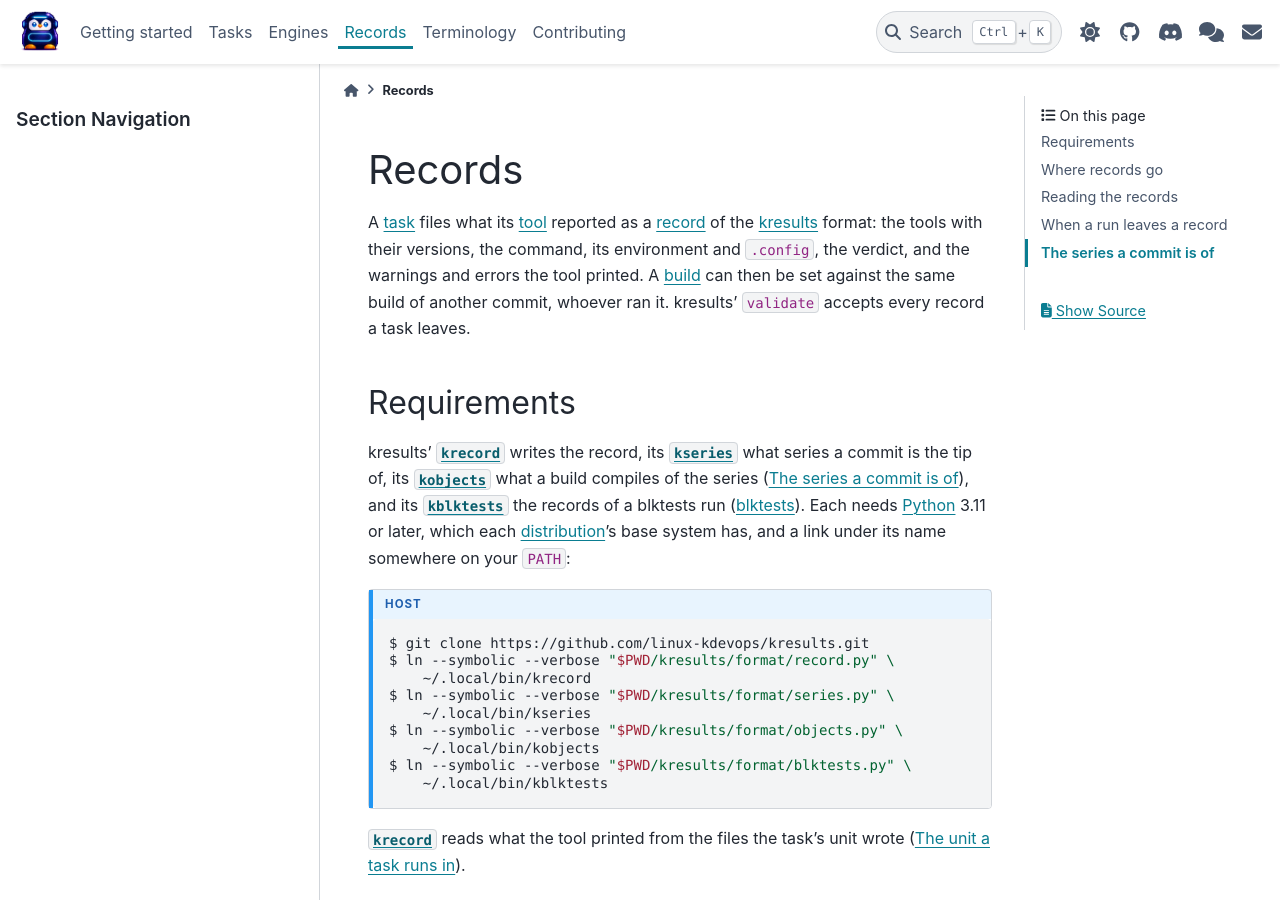
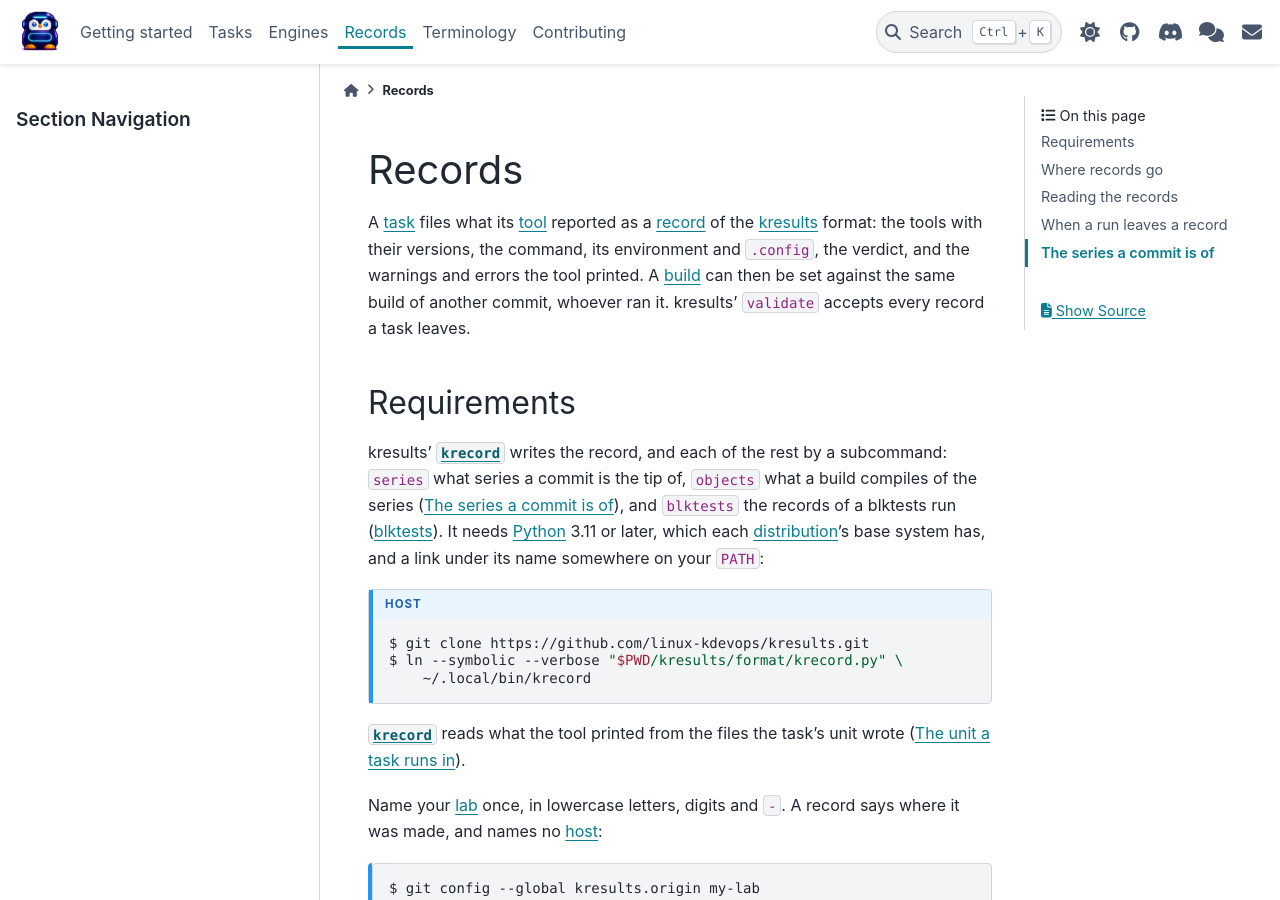
Before and after one commit to linux-kdevops/kdevops-ng, a Sphinx documentation site: the page built from docs/records.rst, in a window 1280 px wide and 900 px high. Built offline with Sphinx 7.4.7 and the PyData theme 0.15.4, drawn with Linux system fonts in a browser that asks for light colours; some of the changed text lies outside the part shown.

Commit message:
tasks: call kresults' writers as krecord's subcommands
kresults deploys krecord alone, with series, objects and blktests as
its subcommands, so a host links one program where it linked four. The
ExecStopPost= line of a unit names no subcommand and stays as it is.

The four tasks need a kresults whose krecord takes subcommands. An older
krecord does not know the word, and the task fails.

Signed-off-by: Daniel Gomez <da.gomez@kernel.org>

```diff
--- a/docs/conf.py
+++ b/docs/conf.py
@@ -99,9 +99,6 @@ cmd_links = {
     "git describe": "https://git-scm.com/docs/git-describe",
     "env": "https://www.gnu.org/software/coreutils/manual/html_node/env-invocation.html",
     "krecord": "https://github.com/linux-kdevops/kresults/blob/main/format/README.md",
-    "kblktests": "https://github.com/linux-kdevops/kresults/blob/main/format/README.md",
-    "kobjects": "https://github.com/linux-kdevops/kresults/blob/main/docs/deploy.rst",
-    "kseries": "https://github.com/linux-kdevops/kresults/blob/main/docs/deploy.rst",
     "lei": "https://public-inbox.org/lei.html",
     "make": "https://www.gnu.org/software/make/manual/make.html",
     "pip": "https://pip.pypa.io/en/stable/",
--- a/docs/records.rst
+++ b/docs/records.rst
@@ -16,27 +16,21 @@ accepts every record a task leaves.
 Requirements
 ============
 
-kresults' :cmd:`krecord` writes the record, its :cmd:`kseries` what
-series a commit is the tip of, its :cmd:`kobjects` what a build
-compiles of the series (:ref:`records-series`), and its
-:cmd:`kblktests` the records of a blktests run
-(:doc:`/tasks/blktests`). Each needs `Python`_ 3.11
-or later, which each :term:`distribution <Distribution>`'s base system
-has, and a link under its name somewhere on your ``PATH``:
+kresults' :cmd:`krecord` writes the record, and each of the rest by a
+subcommand: ``series`` what series a commit is the tip of, ``objects``
+what a build compiles of the series (:ref:`records-series`), and
+``blktests`` the records of a blktests run (:doc:`/tasks/blktests`). It
+needs `Python`_ 3.11 or later, which each
+:term:`distribution <Distribution>`'s base system has, and a link under
+its name somewhere on your ``PATH``:
 
 .. code-block:: console
    :caption: host
    :class: cmd-host
 
    $ git clone https://github.com/linux-kdevops/kresults.git
-   $ ln --symbolic --verbose "$PWD/kresults/format/record.py" \
+   $ ln --symbolic --verbose "$PWD/kresults/format/krecord.py" \
        ~/.local/bin/krecord
-   $ ln --symbolic --verbose "$PWD/kresults/format/series.py" \
-       ~/.local/bin/kseries
-   $ ln --symbolic --verbose "$PWD/kresults/format/objects.py" \
-       ~/.local/bin/kobjects
-   $ ln --symbolic --verbose "$PWD/kresults/format/blktests.py" \
-       ~/.local/bin/kblktests
 
 :cmd:`krecord` reads what the tool printed from the files the task's
 unit wrote (:ref:`tasks-unit`).
@@ -143,22 +137,22 @@ the range from the base:
    $ tasks/kernel/series --directory ~/linux --range v7.3..
    $ tasks/qemu/series --directory ~/qemu --range v11.1.0..
 
-:cmd:`kseries` writes ``series.json`` beside the commit's records: the
-base, the commits it lacks, the files they change and the branch the
-tree is on, which names the series. The records of the series are then
-set against those of its base, built the same way. Run it again after
-the tree's commits change.
+:cmd:`krecord` ``series`` writes ``series.json`` beside the commit's
+records: the base, the commits it lacks, the files they change and the
+branch the tree is on, which names the series. The records of the series
+are then set against those of its base, built the same way. Run it again
+after the tree's commits change.
 
 On a branch made with `b4`_ ``prep`` the first commit is the cover
 letter, an empty commit. Give the range from the base as before:
-:cmd:`kseries` takes the cover from that commit and leaves it out of the
-patches. A check of the patches, as checkpatch, takes its range from
-the cover commit, so it reads no patch in it.
+:cmd:`krecord` ``series`` takes the cover from that commit and leaves it
+out of the patches. A check of the patches, as checkpatch, takes its
+range from the cover commit, so it reads no patch in it.
 
 :src:`objects <tasks/kernel/objects>` then says what a build compiles of
-the series: :cmd:`kobjects` writes ``objects.json`` beside the build's
-records, the objects to check and the C files the configuration leaves
-out.
+the series: :cmd:`krecord` ``objects`` writes ``objects.json`` beside the
+build's records, the objects to check and the C files the configuration
+leaves out.
 
 .. _b4: https://b4.docs.kernel.org
 .. _Git: https://git-scm.com
--- a/docs/tasks/blktests.rst
+++ b/docs/tasks/blktests.rst
@@ -148,7 +148,7 @@ The records
 A :term:`record <Record>` of a test lies under the build of the kernel
 it ran on, so a series' tests are set against its base's as its build
 is (:doc:`/records`). One task on the host files what the guest left,
-with kresults' :cmd:`kblktests`:
+with kresults' :cmd:`krecord` ``blktests``:
 
 .. code-block:: console
    :caption: host
```
Also changed, not shown: designs/tasks.md (+6 -5 lines), docs/tasks/b4.rst (+4 -4 lines), 4 other files.
